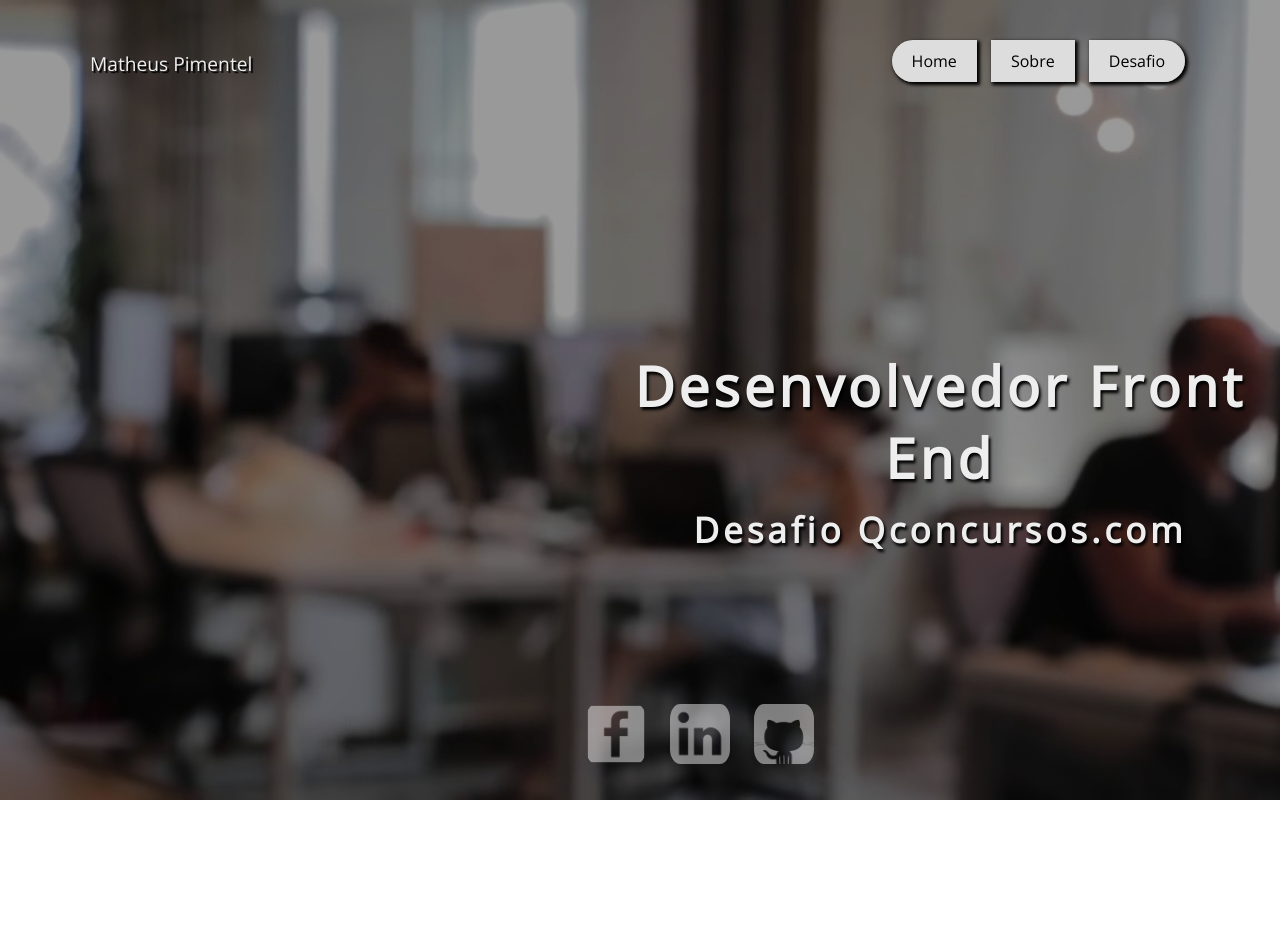
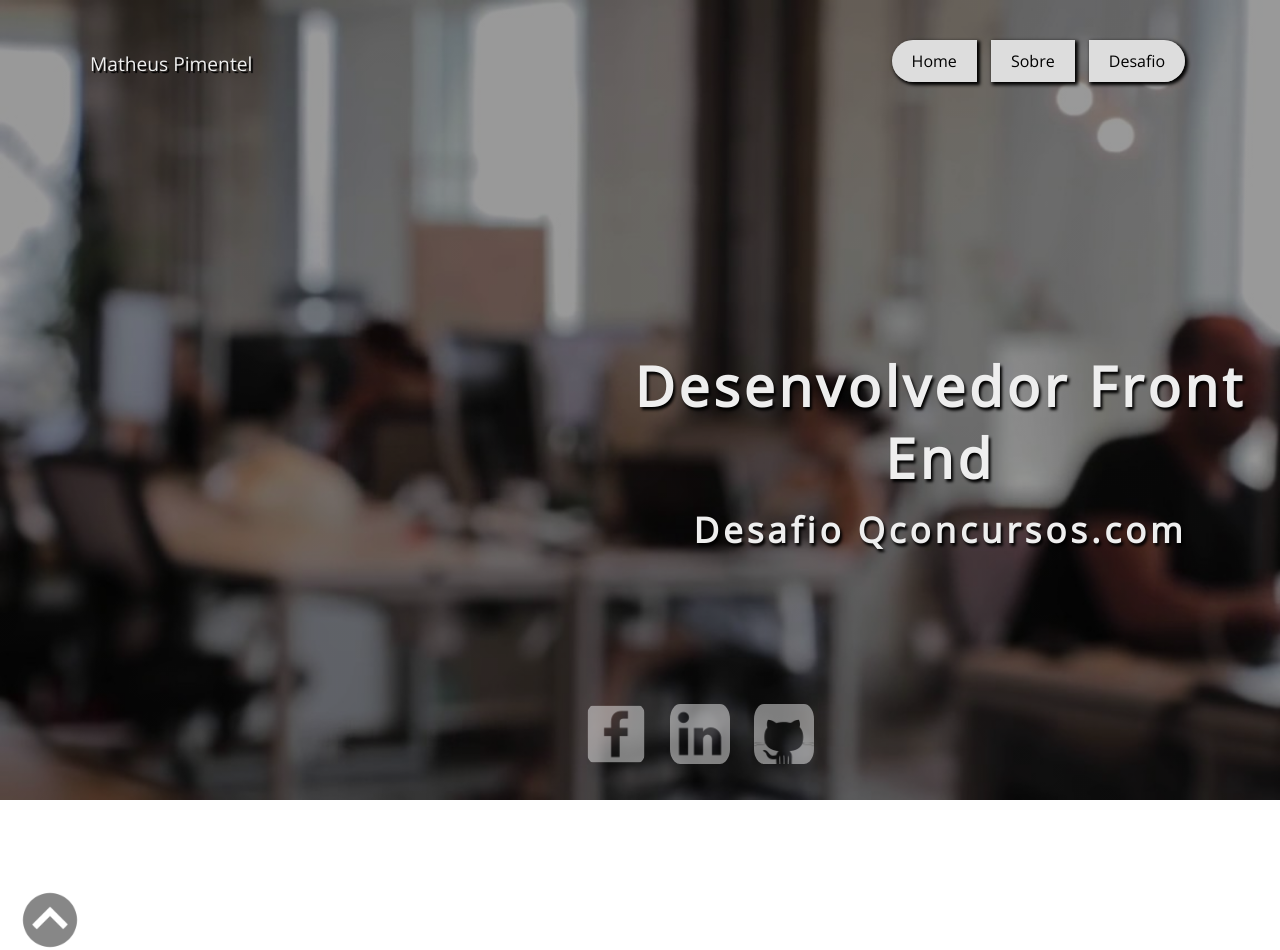
Before and after one commit to MatheusCPimentel/DesafioQConcursos, a website built with webpack: page public/index.html in a window 1280 px wide. Before the commit the page ends 800 px from the top, so only its background shows below. Built offline with nearby package versions, Linux system fonts and the light colour scheme; no server answers.

Commit message:
Add arrow to go to home

```diff
--- a/public/index.html
+++ b/public/index.html
@@ -43,6 +43,8 @@
     </header>
 
     <!--Sobre-->
+
+    <a href="#home"><img src="./images/arrow.png" id="arrowabout"></a>
 
     <section id="sobre">
       <div id="abouttext">
--- a/public/styles/about-footer.css
+++ b/public/styles/about-footer.css
@@ -1,4 +1,12 @@
 /* Sobre: */
+
+#arrowabout {
+  height: 60px;
+  width: 60px;
+  margin: 20px;
+  position: absolute;
+  top: 870px;
+}
 
 #sobre {
   width: 100%;
```
